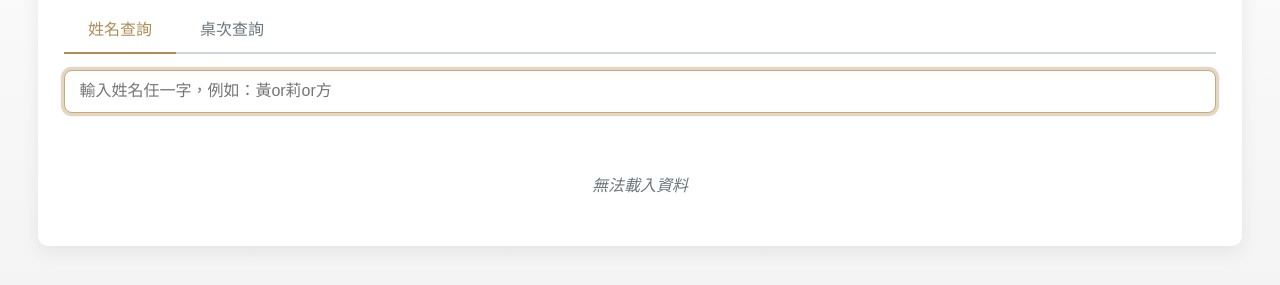
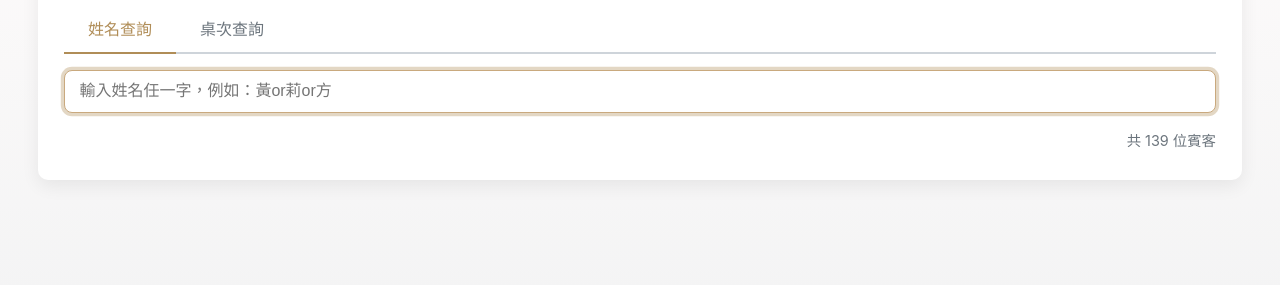
Before and after one commit to kgerickg/GuestSearch, a plain HTML site: page index.html in a window 1280 px wide. Shown: the part 115-400 px from the top of the page. Drawn offline with Linux system fonts and the light colour scheme; no server answers.

Commit message:
新增從 Google Sheet 載入資料的功能，並在載入失敗時回退至本地 CSV 檔案，優化資料載入流程與錯誤處理，同時更新賓客數量顯示與桌次圖片預載功能。

```diff
--- /dev/null
+++ b/data/guests.csv
@@ -0,0 +1,140 @@
+姓名,桌號,名稱
+黃姿瑜,1,主桌
+黃維瑞,1,主桌
+謝江珍,1,主桌
+曾庭貞,1,主桌
+謝源城,1,主桌
+洪永峻,1,主桌
+洪文城,1,主桌
+侯安珍,1,主桌
+侯怡妙(主桌),1,主桌
+洪國勝(主桌),1,主桌
+曾繁昌,2,爸爸同學
+蘇德賢,2,爸爸同學
+戴堯讓,2,爸爸同學
+徐忠良,2,爸爸同學
+曾進坤,2,爸爸同學
+鍾城鄉,3,泡茶好朋友
+曾辰達,3,泡茶好朋友
+陳憲榮,3,泡茶好朋友
+陳永俊,3,泡茶好朋友
+陳錦堂,3,泡茶好朋友
+潘建一,4,後備軍人
+鍾貴來,4,後備軍人
+李榮順,4,後備軍人
+林偉政,4,後備軍人
+蘇德生,5,建功親友
+張鳳隨,5,建功親友
+張鳳班,5,建功親友
+張鳳恩,5,建功親友
+黃玉美,6,女方親友
+劉佳玲,6,女方親友
+劉兆恩,6,女方親友
+劉思芸,6,女方親友
+侯怡妙,7,男方親友
+洪國勝,7,男方親友
+侯璞伶,7,男方親友
+黃維海,8,黃氏家族
+李德亭,8,黃氏家族
+黃文世,8,黃氏家族
+黃欽福,8,黃氏家族
+黃銑福,8,黃氏家族
+黃清蘭,8,黃氏家族
+沈慶順,9,爸爸朋友
+蘇順發,9,爸爸朋友
+楊傳豐,9,爸爸朋友
+陳世元,9,爸爸朋友
+黃維賢,9,爸爸朋友
+曾君英,10,女方親戚
+柯瑩敏,10,女方親戚
+謝筠驊,10,女方親戚
+謝鳳珍,10,女方親戚
+鄭朝宇,10,女方親戚
+吳台聲,10,女方親戚
+曾炳良,10,女方親戚
+謝惠千,10,女方親戚
+吳炤翰,10,女方親戚
+楊智翔,11,咚咚大姿心動系!
+郭育岑,11,咚咚大姿心動系!
+高意雯,11,咚咚大姿心動系!
+王似茜,11,咚咚大姿心動系!
+黃筑靖,11,咚咚大姿心動系!
+蕭昀,11,咚咚大姿心動系!
+呂欣燕,11,咚咚大姿心動系!
+林宜筠,11,咚咚大姿心動系!
+詹宛芊,11,咚咚大姿心動系!
+宋佳穎,11,咚咚大姿心動系!
+陳芳萱,12,陽光兒女永遠18歲!
+莊渝婷,12,陽光兒女永遠18歲!
+洪珮慈,12,陽光兒女永遠18歲!
+藍筠柔,12,陽光兒女永遠18歲!
+黃珮瑄,12,陽光兒女永遠18歲!
+陳冠頻,12,陽光兒女永遠18歲!
+葉琤怡,12,陽光兒女永遠18歲!
+許祐豪,13,永峻麻吉&魚親愛的家人
+曾冠修,13,永峻麻吉&魚親愛的家人
+陳冠志,13,永峻麻吉&魚親愛的家人
+黃信凱,13,永峻麻吉&魚親愛的家人
+鄭倚帆,13,永峻麻吉&魚親愛的家人
+吳治臻,13,永峻麻吉&魚親愛的家人
+鄭倚羚,13,永峻麻吉&魚親愛的家人
+孫詠音,14,沐Gym微晨榮譽校友桌
+黃千佑,14,沐Gym微晨榮譽校友桌
+陳星瑜,14,沐Gym微晨榮譽校友桌
+林玥豑,14,沐Gym微晨榮譽校友桌
+莊筠鑫,14,沐Gym微晨榮譽校友桌
+巫政軒,14,沐Gym微晨榮譽校友桌
+黃莉方,14,沐Gym微晨榮譽校友桌
+鄭淵儒,14,沐Gym微晨榮譽校友桌
+郭彩美,15,誠樸勇仁!94姿優班
+吳東昇,15,誠樸勇仁!94姿優班
+吳意欣,15,誠樸勇仁!94姿優班
+李冠均,15,誠樸勇仁!94姿優班
+林郁翔,15,誠樸勇仁!94姿優班
+葉恆宇,15,誠樸勇仁!94姿優班
+邱悅茹,15,誠樸勇仁!94姿優班
+吳盈萱,15,誠樸勇仁!94姿優班
+朱雨晴,16,Volando
+龔玲玉,16,Volando
+古偉良,16,Volando
+jack,16,Volando
+Jack,16,Volando
+Jakob,16,Volando
+jakob,16,Volando
+Melvin,16,Volando
+melvin,16,Volando
+薛麗媚,16,Volando
+陳孟含,16,Volando
+戴菀鍮,17,小腳丫親子俱樂部
+潘卉薰,17,小腳丫親子俱樂部
+林俊宇,17,小腳丫親子俱樂部
+黃康福,18,黃氏家族
+黃松福,18,黃氏家族
+黃子平,18,黃氏家族
+黃詩堯,18,黃氏家族
+黃海萍,19,黃氏家族
+賴秀結,19,黃氏家族
+謝學漢,19,黃氏家族
+黃維仁,19,黃氏家族
+謝源宗,20,媽媽親友
+林鳳敏,20,媽媽親友
+賴勇期,20,媽媽親友
+陳青森,20,媽媽親友
+黃維利,21,打鐵夥伴
+林獻文,21,打鐵夥伴
+吳開宏,21,打鐵夥伴
+邱宏山,22,打鐵夥伴
+林展榕,22,打鐵夥伴
+章忠明,22,打鐵夥伴
+邱世蓉,22,打鐵夥伴
+賴永耀,22,打鐵夥伴
+賴立仁,23,打鐵親戚&好友
+林碧川,23,打鐵親戚&好友
+林巨川,23,打鐵親戚&好友
+吳良敢,23,打鐵親戚&好友
+陳茂盛,24,打鐵夥伴
+陳茂松,24,打鐵夥伴
+楊清江,24,打鐵夥伴
+張艦良,24,打鐵夥伴
+傅錦添,24,打鐵夥伴
+李宏達,24,打鐵夥伴
--- a/index.html
+++ b/index.html
@@ -585,33 +585,54 @@
     async function loadSheet() {
       resultsDiv.innerHTML = '<div class="no-result">載入中…</div>'
       try {
+        // 嘗試從 Google Sheet 載入資料
         const response = await fetch("https://docs.google.com/spreadsheets/d/1rGPBjCI46dMrVDXGDU6rQM51H1FG4Mt27f_EL0qVvdM/gviz/tq?tqx=out:json")
         const text = await response.text()
-        // 依姓名排序
+        const json = JSON.parse(text.substr(47).slice(0, -2))
         guests = json.table.rows
           .map(row => ({
             name: row.c[0]?.v || '',
             table: row.c[1]?.f ?? row.c[1]?.v ?? '',
-            tableName: row.c[2]?.v || '' // 新增：讀取桌號別名
+            tableName: row.c[2]?.v || ''
           }))
           .sort((a, b) => a.name.localeCompare(b.name, 'zh-Hant'))
-        total = guests.length
-        summaryDiv.textContent = `共 ${total} 位賓客`
-        resultsDiv.innerHTML = ''
+      } catch (e) {
+        console.log('Google Sheet 載入失敗，嘗試載入本地 CSV 檔案...');
+        try {
+          // 如果 Google Sheet 載入失敗，嘗試載入本地 CSV
+          const response = await fetch('data/guests.csv');
+          const csvText = await response.text();
+          const rows = csvText.split('\n').slice(1); // 跳過標題行
+          guests = rows
+            .filter(row => row.trim()) // 過濾空行
+            .map(row => {
+              const [name, table, tableName] = row.split(',').map(cell => cell.trim());
+              return {
+                name: name || '',
+                table: table || '',
+                tableName: tableName || ''
+              };
+            })
+            .sort((a, b) => a.name.localeCompare(b.name, 'zh-Hant'));
+        } catch (localError) {
+          console.error('本地 CSV 載入也失敗:', localError);
+          resultsDiv.innerHTML = '<div class="no-result">無法載入資料，請檢查網路連線或聯絡管理員</div>';
+          return;
+        }
+      }
 
-        // === 新增開始：預載所有桌次圖片 ===
+      total = guests.length;
+      summaryDiv.textContent = `共 ${total} 位賓客`;
+      resultsDiv.innerHTML = '';
+
+      // 預載所有桌次圖片
       if (guests && guests.length > 0) {
-          const uniqueTableNumbers = [...new Set(guests.map(g => g.table).filter(t => t))]; // 過濾掉空桌號
+        const uniqueTableNumbers = [...new Set(guests.map(g => g.table).filter(t => t))];
         console.log('準備預載以下桌次圖片:', uniqueTableNumbers);
         uniqueTableNumbers.forEach(tableNum => {
           const img = new Image();
           img.src = 'table/' + tableNum + '.jpg';
         });
-        }
-        // === 新增結束 ===
-
-      } catch (e) {
-        resultsDiv.innerHTML = '<div class="no-result">無法載入資料</div>'
       }
     }
 
@@ -647,7 +668,7 @@
         return
       }
       const filtered = guests.filter(g => g.name.includes(keyword))
-      summaryDiv.textContent = `共 ${total} 位賓客，查詢到 ${filtered.length} 筆`
+      summaryDiv.textContent = `查詢到 ${filtered.length} 筆，共 ${total} 位賓客`
       if (filtered.length === 0) {
         resultsDiv.innerHTML = '<div class="no-result">查無資料，請確認姓名</div>'
         return
@@ -724,6 +745,7 @@
     // 載入 Google Sheet
     async function main() {
       try {
+        // 嘗試從 Google Sheet 載入資料
         const response = await fetch("https://docs.google.com/spreadsheets/d/1rGPBjCI46dMrVDXGDU6rQM51H1FG4Mt27f_EL0qVvdM/gviz/tq?tqx=out:json")
         const text = await response.text()
         const json = JSON.parse(text.substr(47).slice(0, -2))
@@ -731,26 +753,46 @@
           .map(row => ({
             name: row.c[0]?.v || '',
             table: row.c[1]?.f ?? row.c[1]?.v ?? '',
-            tableName: row.c[2]?.v || '' // 新增：讀取桌號別名
+            tableName: row.c[2]?.v || ''
           }))
           .sort((a, b) => a.name.localeCompare(b.name, 'zh-Hant'))
-        total = guests.length
-        summaryDiv.textContent = `共 ${total} 位賓客`
-        resultsDiv.innerHTML = ''
+      } catch (e) {
+        console.log('Google Sheet 載入失敗，嘗試載入本地 CSV 檔案...');
+        try {
+          // 如果 Google Sheet 載入失敗，嘗試載入本地 CSV
+          const response = await fetch('data/guests.csv');
+          const csvText = await response.text();
+          const rows = csvText.split('\n').slice(1); // 跳過標題行
+          guests = rows
+            .filter(row => row.trim()) // 過濾空行
+            .map(row => {
+              const [name, table, tableName] = row.split(',').map(cell => cell.trim());
+              return {
+                name: name || '',
+                table: table || '',
+                tableName: tableName || ''
+              };
+            })
+            .sort((a, b) => a.name.localeCompare(b.name, 'zh-Hant'));
+        } catch (localError) {
+          console.error('本地 CSV 載入也失敗:', localError);
+          resultsDiv.innerHTML = '<div class="no-result">無法載入資料，請檢查網路連線或聯絡管理員</div>';
+          return;
+        }
+      }
 
-        // === 新增開始：預載所有桌次圖片 ===
+      total = guests.length;
+      summaryDiv.textContent = `共 ${total} 位賓客`;
+      resultsDiv.innerHTML = '';
+
+      // 預載所有桌次圖片
       if (guests && guests.length > 0) {
-          const uniqueTableNumbers = [...new Set(guests.map(g => g.table).filter(t => t))]; // 過濾掉空桌號
+        const uniqueTableNumbers = [...new Set(guests.map(g => g.table).filter(t => t))];
         console.log('準備預載以下桌次圖片:', uniqueTableNumbers);
         uniqueTableNumbers.forEach(tableNum => {
           const img = new Image();
           img.src = 'table/' + tableNum + '.jpg';
         });
-        }
-        // === 新增結束 ===
-
-      } catch (e) {
-        resultsDiv.innerHTML = '<div class="no-result">無法載入資料</div>'
       }
     }
     main()
@@ -860,17 +902,23 @@
 
       // 取得桌號別名（從第一個賓客資料中取得）
       const tableName = tableGuests[0].tableName;
-      tableSummaryDiv.textContent = `共 ${total} 位賓客，查詢到 ${tableGuests.length} 筆`;
 
-      // 新增桌號別名顯示
-      const tableNameDiv = document.createElement('div');
-      tableNameDiv.className = 'result';
-      tableNameDiv.innerHTML = `
+      // 計算總桌數（不重複的桌號數量）
+      const totalTables = [...new Set(guests.map(g => g.table).filter(t => t))].length;
+      tableSummaryDiv.textContent = `第 ${tableNumber} 桌（共 ${tableGuests.length} 位賓客），總共 ${totalTables} 桌`;
+
+      // 新增桌次圖片和別名顯示
+      const tableImageDiv = document.createElement('div');
+      tableImageDiv.className = 'result';
+      tableImageDiv.innerHTML = `
         <div class="result-text-content">
           <span class="table-name">${tableName}</span>
         </div>
+        <div class="image-dropdown show">
+          <img src="table/${tableNumber}.jpg" alt="桌次圖片：${tableNumber}" onerror="this.parentElement.innerHTML='<p>無法載入桌次 ${tableNumber} 的圖片</p>'">
+        </div>
       `;
-      tableResultsDiv.appendChild(tableNameDiv);
+      tableResultsDiv.appendChild(tableImageDiv);
 
       // 顯示賓客列表
       tableGuests.forEach(guest => {
```
Lines whose indentation alone changed are shown as unchanged.
